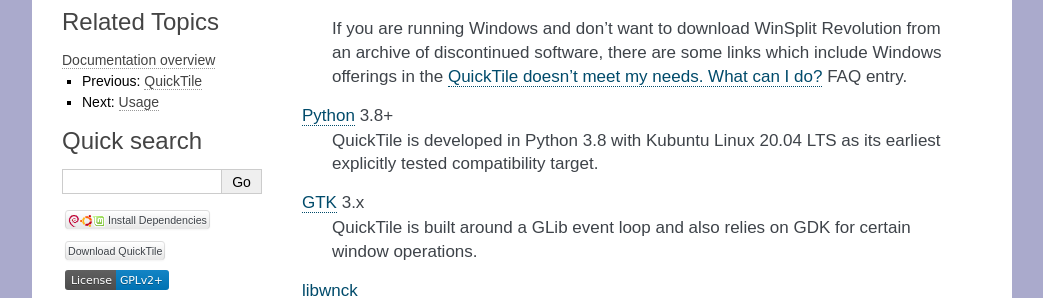
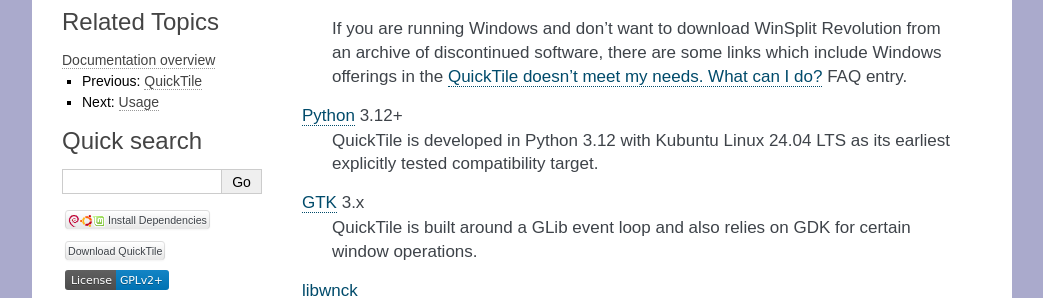
Before and after one commit to ssokolow/quicktile, a Sphinx documentation site: the page built from docs/installation.rst, in a window 1280 px wide and 900 px high, scrolled down 634 px. Shown: the part 154-452 px from the top of the window, without its empty margins (118-1161 px from the left). Built offline with Sphinx 7.4.7, drawn with Linux system fonts in a browser that asks for light colours.

Commit message:
Bump minimum tested Python version in documentation

```diff
--- a/docs/installation.rst
+++ b/docs/installation.rst
@@ -30,8 +30,8 @@
     If you are running Windows and don't want to download WinSplit Revolution
     from an archive of discontinued software, there are some links which
     include Windows offerings in the :ref:`quicktile-windows` FAQ entry.
-Python_ 3.8+
-    QuickTile is developed in Python 3.8 with Kubuntu Linux 20.04 LTS as its
+Python_ 3.12+
+    QuickTile is developed in Python 3.12 with Kubuntu Linux 24.04 LTS as its
     earliest explicitly tested compatibility target.
 GTK_ 3.x
     QuickTile is built around a GLib event loop and also relies on GDK for
```
